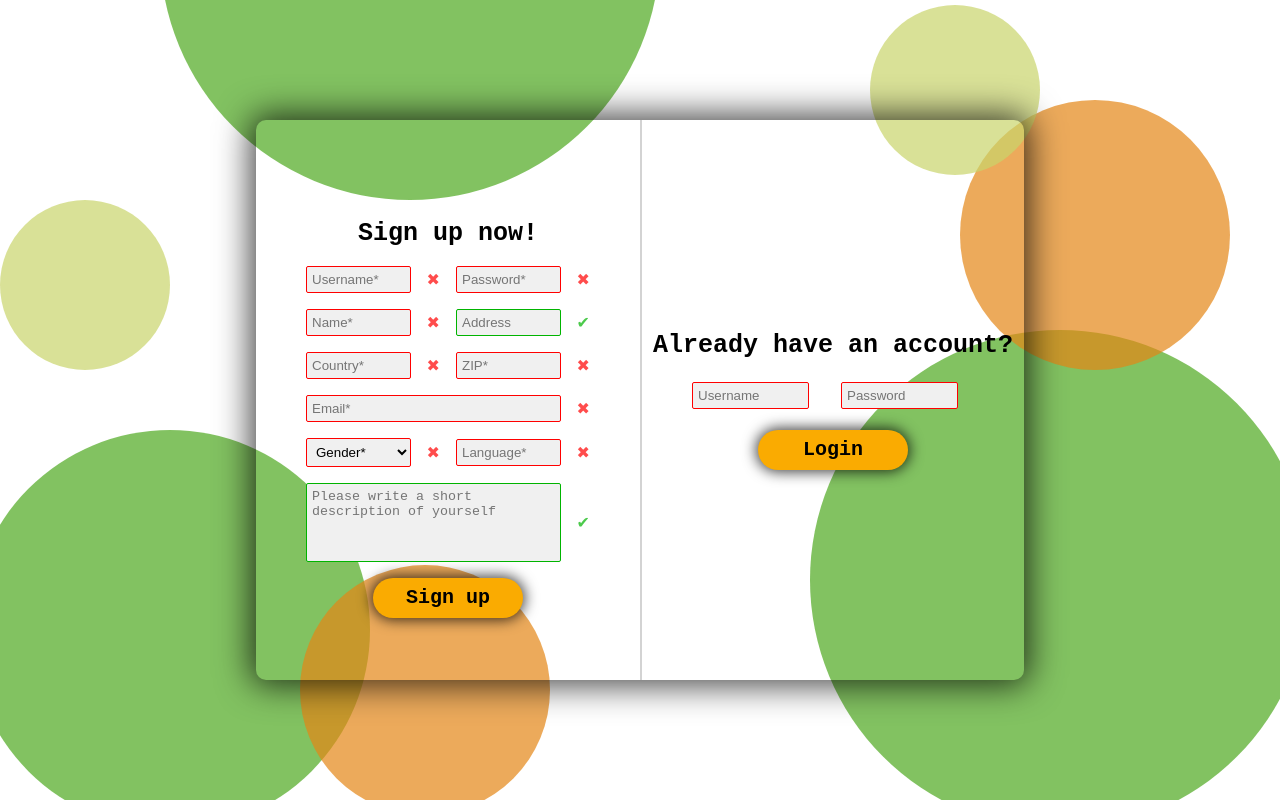
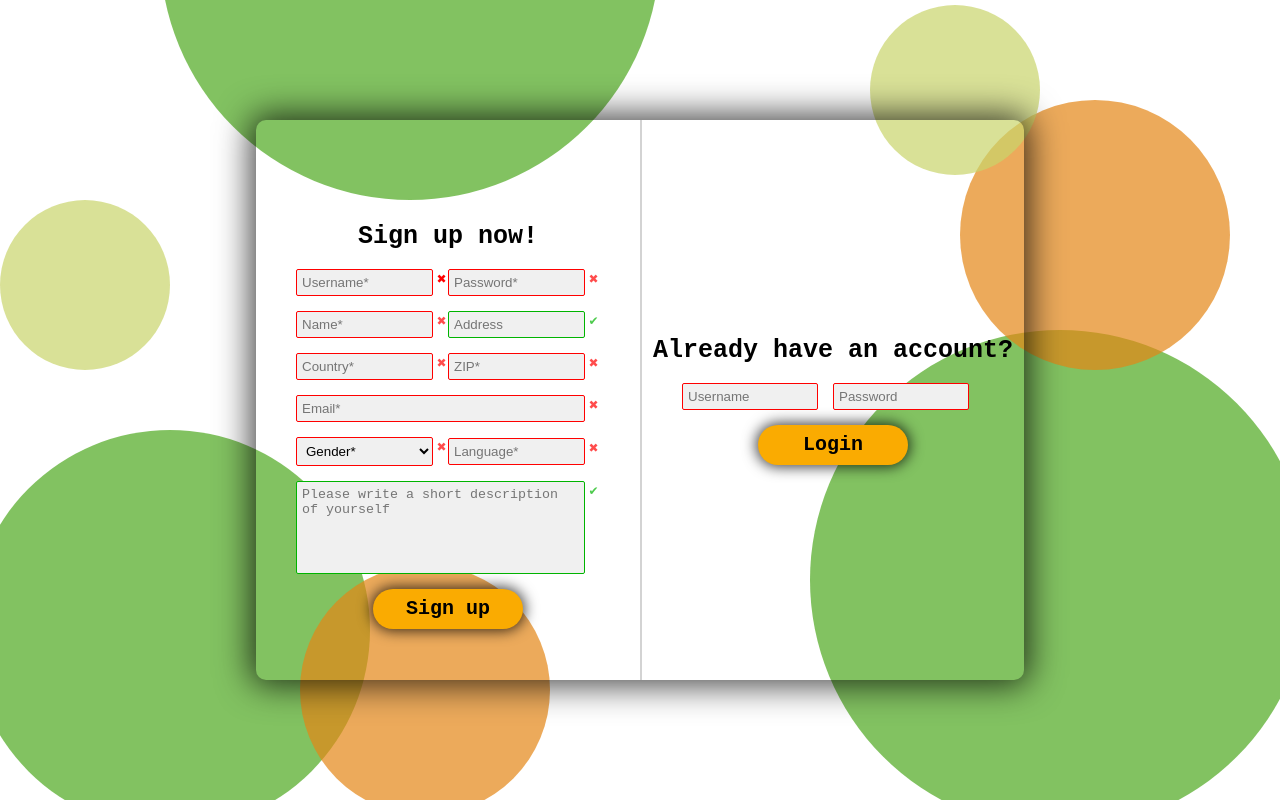
Before and after one commit to TudorMagirescu/TudorMagirescu.github.io, a plain HTML site: page index.html in a window 1280 px wide. Drawn offline with nearby package versions, Linux system fonts and the light colour scheme.

Commit message:
Changed the layout of the 2 forms

```diff
--- a/css/index-style.css
+++ b/css/index-style.css
@@ -30,53 +30,70 @@ form {
     align-items: center;
     justify-content: center;
     flex-wrap: wrap;
-    padding-inline: 50px;
-    gap: 1em;
+    padding-inline: 40px;
+}
+
+.sign-up-form-div {
+    width: 50%;
+    display: flex;
+    flex-wrap: wrap;
+    margin-bottom: 15px;
+    justify-content: space-between;
 }
 
 input:invalid, textarea:invalid, select:invalid {
     border-color: rgb(255, 0, 0);
 }
 
-input:invalid + span::before {
+input:valid, textarea:valid, select:valid {
+    border-color: rgb(0, 180, 0);
+}
+
+input:invalid + div .cross-tick::before {
+    font-size: 12px;
     content: "✖";
     color: red;
 }
 
-input:valid + span::before {
+input:valid + div .cross-tick::before {
+    font-size: 12px;
     content: "✔";
     color: rgb(0, 180, 0);
 }
 
-select:invalid + span::before {
+select:invalid + div .cross-tick::before {
+    font-size: 12px;
     content: "✖";
     color: red;
 }
 
-select:valid + span::before {
+select:valid + div .cross-tick::before {
+    font-size: 12px;
     content: "✔";
     color: rgb(0, 180, 0);
 }
 
-textarea:invalid + span::before {
+textarea:invalid + div .cross-tick::before {
+    font-size: 12px;
     content: "✖";
     color: red;
 }
 
-textarea:valid + span::before {
+textarea:valid + div .cross-tick::before {
+    font-size: 12px;
     content: "✔";
     color: rgb(0, 180, 0);
 }
 
-input:valid, textarea:valid, select:valid {
-    border-color: rgb(0, 180, 0);
+.cross-tick-div {
+    width: 5%;
+    margin-right: 2.5%;
 }
 
 input,
 textarea,
 select {
-    width: 35%;
-    flex-grow: 1;
+    width: 90%;
     border-radius: 2px;
     outline: none;
     background: rgb(240, 240, 240);
--- a/index.html
+++ b/index.html
@@ -31,41 +31,61 @@
             <h1>Sign up now!</h1>
             <br>
             <form id="sign-up-form">
+                <div class="sign-up-form-div">
                     <input type="text" id="username-sign-up" name="username" placeholder="Username*" required minlength="5" maxlength="12">
-                <span></span>
+                    <div class="cross-tick-div"><p class="cross-tick"></p></div>
+                </div>
 
+                <div class="sign-up-form-div">
                     <input type="password" id="password-sign-up" name="password" placeholder="Password*" required minlength="12">
-                <span></span>
+                    <div class="cross-tick-div"><span class="cross-tick"></span></div>
+                </div>
 
+                <div class="sign-up-form-div">
                     <input type="text" id="name" name="name" placeholder="Name*" required>
-                <span></span>
+                    <div class="cross-tick-div"><span class="cross-tick"></span></div>
+                </div>
 
+                <div class="sign-up-form-div">
                     <input type="text" id="address" name="address" placeholder="Address">
-                <span></span>
+                    <div class="cross-tick-div"><span class="cross-tick"></span></div>
+                </div>
 
+                <div class="sign-up-form-div">
                     <input type="text" id="country" name="country" placeholder="Country*" required>
-                <span></span>
+                    <div class="cross-tick-div"><span class="cross-tick"></span></div>
+                </div>
 
+                <div class="sign-up-form-div">
                     <input type="text" id="zip" name="zip" placeholder="ZIP*" required minlength="6" maxlength="6">
-                <span></span>
+                    <div class="cross-tick-div"><span class="cross-tick"></span></div>
+                </div>
 
-                <input type="email" id="email" name="email" placeholder="Email*" style="width: 80%; display: block;" required>
-                <span></span>
+                <div class="sign-up-form-div" style="width: 100%">
+                    <input type="email" id="email" name="email" placeholder="Email*" style="width: 95%;" required>
+                    <div style="width: 2.5%; margin-right: 1.25%" class="cross-tick-div"><span  class="cross-tick"></span></div>
+                </div>
 
+                <div class="sign-up-form-div">
                     <select name="gender" id="gender" required>
                         <option value="" disabled selected hidden>Gender*</option>
                         <option value="male">Male</option>
                         <option value="female">Female</option>
                         <option value="other">Other</option>
                     </select>
-                <span></span>
+                    <div class="cross-tick-div"><span class="cross-tick"></span></div>
+                </div>
 
+                <div class="sign-up-form-div">
                     <input type="text" id="language" name="language" placeholder="Language*" required>
-                <span></span>
+                    <div class="cross-tick-div"><span class="cross-tick"></span></div>
+                </div>
 
-                <textarea name="bio" id="bio" style="width: 80%; height: 25%; display:block;"
+                <div class="sign-up-form-div" style="width: 100%; height: 30%">
+                    <textarea name="bio" id="bio" style="width: 95%; display:block;"
                         placeholder="Please write a short description of yourself"></textarea>
-                <span></span>
+                    <div style="width: 2.5%; margin-right: 1.25%" class="cross-tick-div"><span class="cross-tick"></span></div>
+                </div>
 
                 <button id="sign-up-button" type="submit" class="button">Sign up</button>
             </form>
@@ -76,8 +96,13 @@
             <br>
             <form>
 
+                <div class="sign-up-form-div">
                     <input type="text" id="username-sign-in" name="username" placeholder="Username" placeholder="Username*" required minlength="5" maxlength="12"><br>
+                </div>
+
+                <div class="sign-up-form-div">
                     <input type="password" id="password-sign-in" name="password" placeholder="Password" required minlength="12"><br>
+                </div>
 
                 <br>
 
```
Lines whose indentation alone changed are shown as unchanged.
